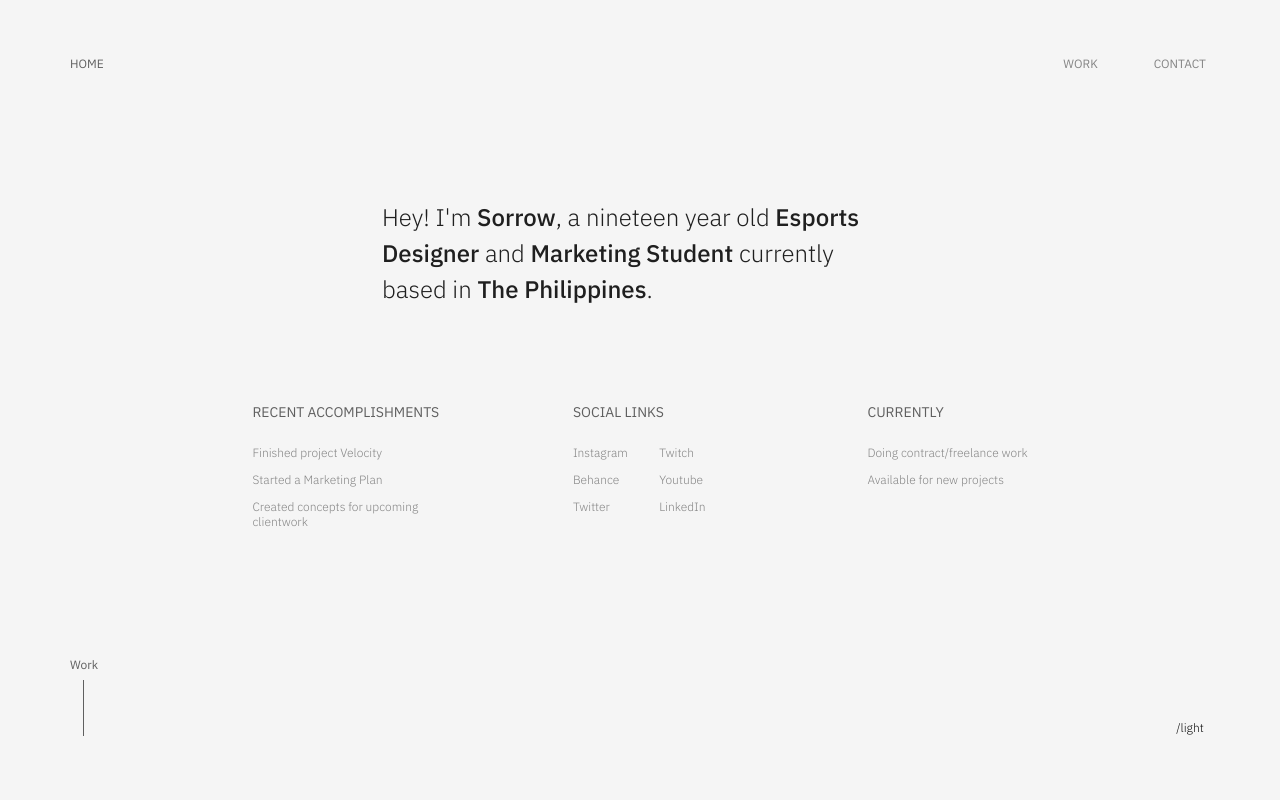
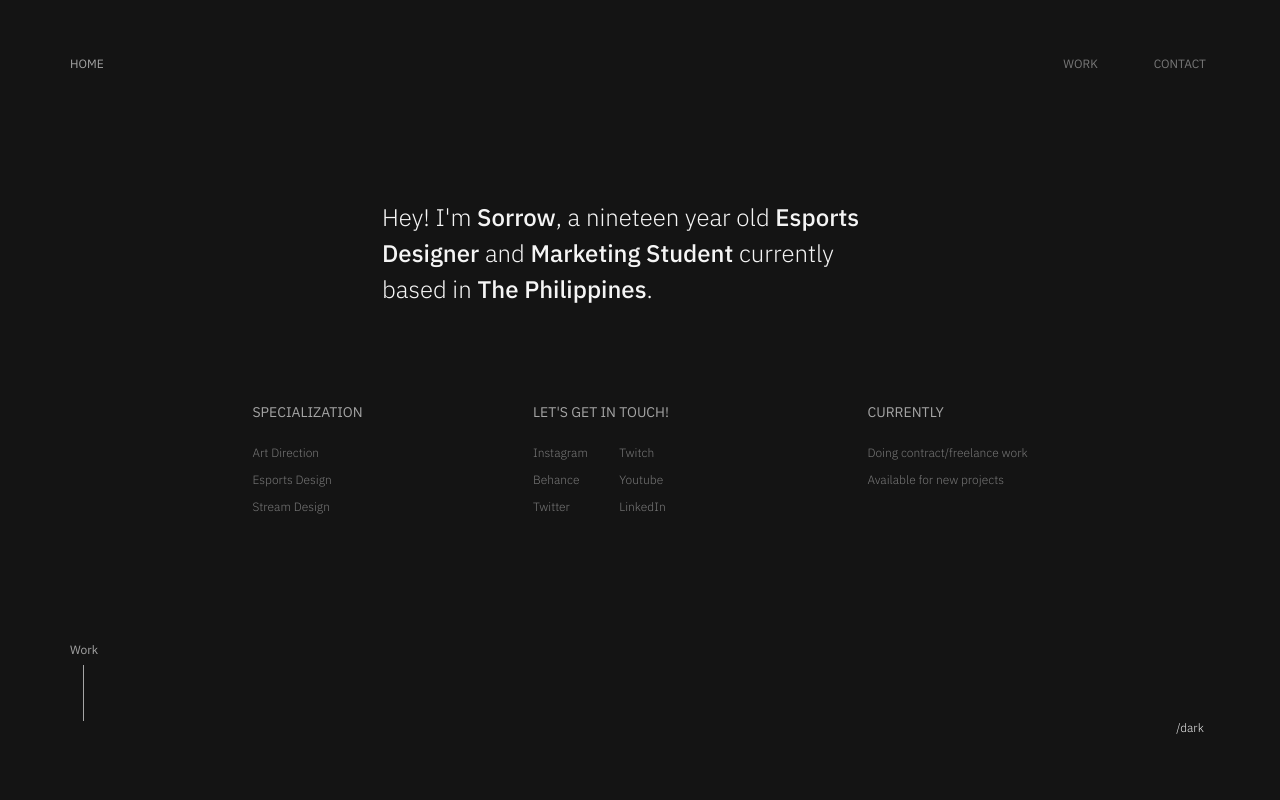
Before and after one commit to SorrowGuerrero/MyPort, a Next.js app: page / in a window 1280 px wide. Shown: the top 800 px of the page. Built offline with nearby package versions, Linux system fonts and the light colour scheme.

Commit message:
changed info

```diff
--- a/data.js
+++ b/data.js
@@ -7,15 +7,15 @@ export default {
 
   // intro
   accomplishments: {
-    name: "Recent Accomplishments",
+    name: "Specialization",
     value: [
-      "Finished project Velocity",
-      "Started a Marketing Plan",
-      "Created concepts for upcoming clientwork",
+      "Art Direction",
+      "Esports Design",
+      "Stream Design",
     ],
   },
   socialLink: {
-    name: "Social Links",
+    name: "Let's Get in Touch!",
     value: [
       { name: "Instagram", link: "https://instagram.com/SorrowGuerrero/" },
       { name: "Behance", link: "https://behance.net/SorrowGuerrero" },
@@ -103,10 +103,10 @@ export default {
       },
 
       link: "/",
-      image: "/images/metridet.png",
+      image: "/images/metride.png",
     },
   ],
 
   // available options:- light, dark, auto
-  theme: "light",
+  theme: "dark",
 };
```
